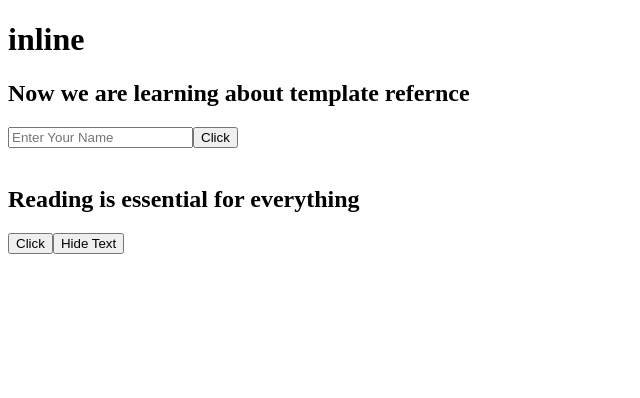
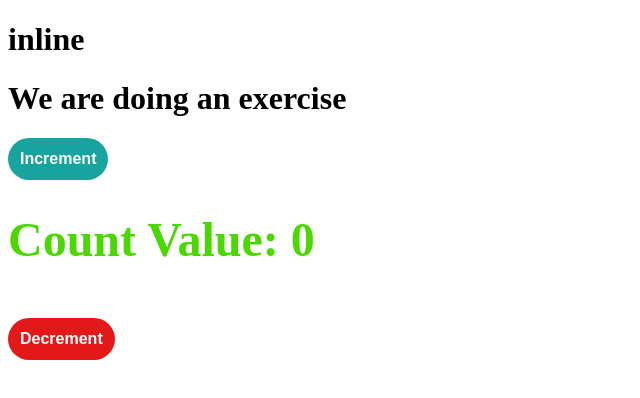
Before and after one commit to asadullahjamil0/inline, an Angular app: page / in a window 1280 px wide. Shown: the top 398 px of the page, without its empty margins (0-640 px from the left). Built offline with nearby package versions, Linux system fonts and the light colour scheme.

Commit message:
Creating counter in Angular.

```diff
--- a/src/app/app.component.html
+++ b/src/app/app.component.html
@@ -6,4 +6,5 @@
 <!-- <app-bindings></app-bindings> -->
 <!-- <app-class-binding></app-class-binding> -->
 <!-- <app-style-binding></app-style-binding> -->
-<app-template-reference></app-template-reference>
+<!-- <app-template-reference></app-template-reference> -->
+<app-counter></app-counter>
--- a/src/app/app.module.ts
+++ b/src/app/app.module.ts
@@ -12,6 +12,7 @@ import { BindingsComponent } from './bindings/bindings.component';
 import { ClassBindingComponent } from './class-binding/class-binding.component';
 import { StyleBindingComponent } from './style-binding/style-binding.component';
 import { TemplateReferenceComponent } from './template-reference/template-reference.component';
+import { CounterComponent } from './counter/counter.component';
 
 @NgModule({
   declarations: [
@@ -24,7 +25,8 @@ import { TemplateReferenceComponent } from './template-reference/template-refere
     BindingsComponent,
     ClassBindingComponent,
     StyleBindingComponent,
-    TemplateReferenceComponent
+    TemplateReferenceComponent,
+    CounterComponent
   ],
   imports: [
     BrowserModule,
--- /dev/null
+++ b/src/app/counter/counter.component.css
@@ -0,0 +1,31 @@
+.shaping {
+    background-color: #009a95;
+    border: 0px solid black;
+    color: white;
+    padding: 12px;
+    border-radius: 28px;
+    font-size: 16px;
+    font-weight: 600;
+    opacity: 0.9;
+}
+
+.heading{
+    font-family: cooper;
+    color: #4ad800;
+    font-size: xxx-large;
+}
+
+.shaping1 {
+    background-color: #e10000;
+    border: 0px solid black;
+    color: white;
+    padding: 12px;
+    border-radius: 28px;
+    font-size: 16px;
+    font-weight: 600;
+    opacity: 0.9;
+}
+
+.btn:hover {
+    opacity: 1;
+}
--- /dev/null
+++ b/src/app/counter/counter.component.html
@@ -0,0 +1,7 @@
+<h1>We are doing an exercise</h1>
+
+<button class="shaping btn" (click)="changeCount('Add')">Increment</button>
+<br>
+<h1 class="heading">Count Value: {{counter}}</h1>
+<br>
+<button class="shaping1 btn" (click)="changeCount('Subtract')">Decrement</button>
--- /dev/null
+++ b/src/app/counter/counter.component.ts
@@ -0,0 +1,14 @@
+import { Component } from '@angular/core';
+
+@Component({
+  selector: 'app-counter',
+  templateUrl: './counter.component.html',
+  styleUrl: './counter.component.css'
+})
+export class CounterComponent {
+  public counter = 0;
+  changeCount(str: string) {
+    return str == 'Add' ? this.counter++ : this.counter--;
+  }
+
+}
```
Also changed, not shown: 1 other file (tests, documents, lock files or other folders).
